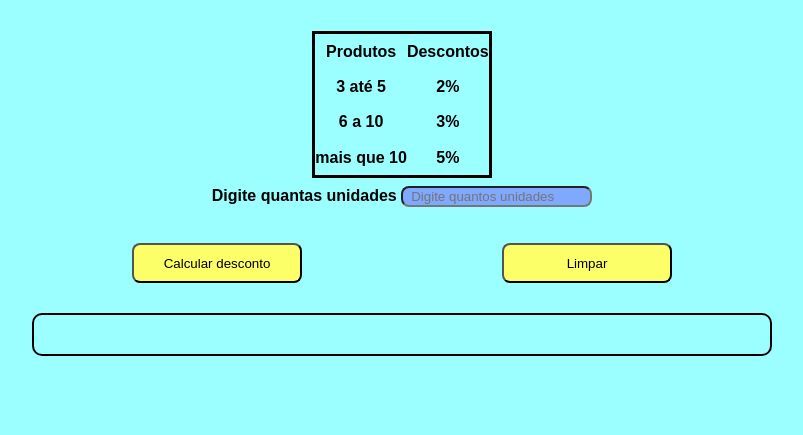
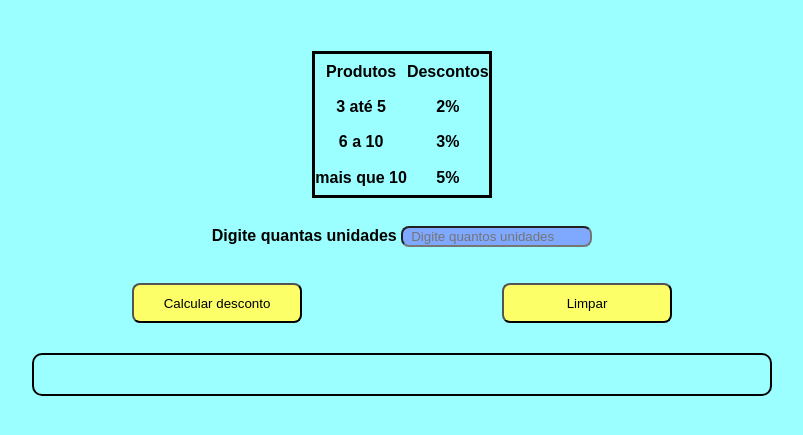
Before and after one commit to estrela801/Logica-programacao-js, a plain HTML site: page HTML/Ex6.html in a window 1280 px wide. Shown: the part 175-610 px from the top of the page, without its empty margins (238-1041 px from the left). Drawn offline with Linux system fonts and the light colour scheme; a web font is replaced by a local one.

Commit message:
style: adicionando margem nas tabelas

```diff
--- a/Styles/styles.css
+++ b/Styles/styles.css
@@ -54,7 +54,7 @@ a{
     margin-left: 30px;
 }
 table{
-
+    margin: 20px 10px;
     border: 3px solid black;
     padding: 60px;
     text-align: center;
```
